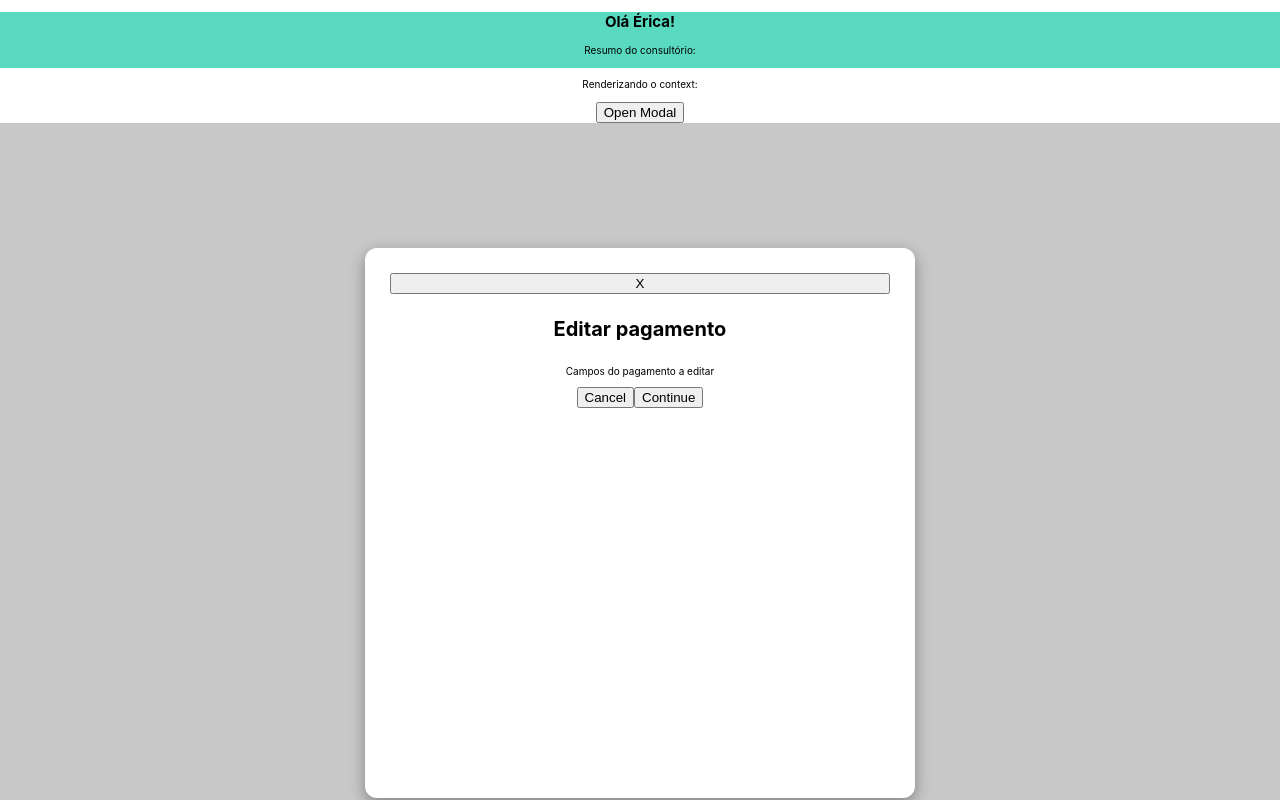
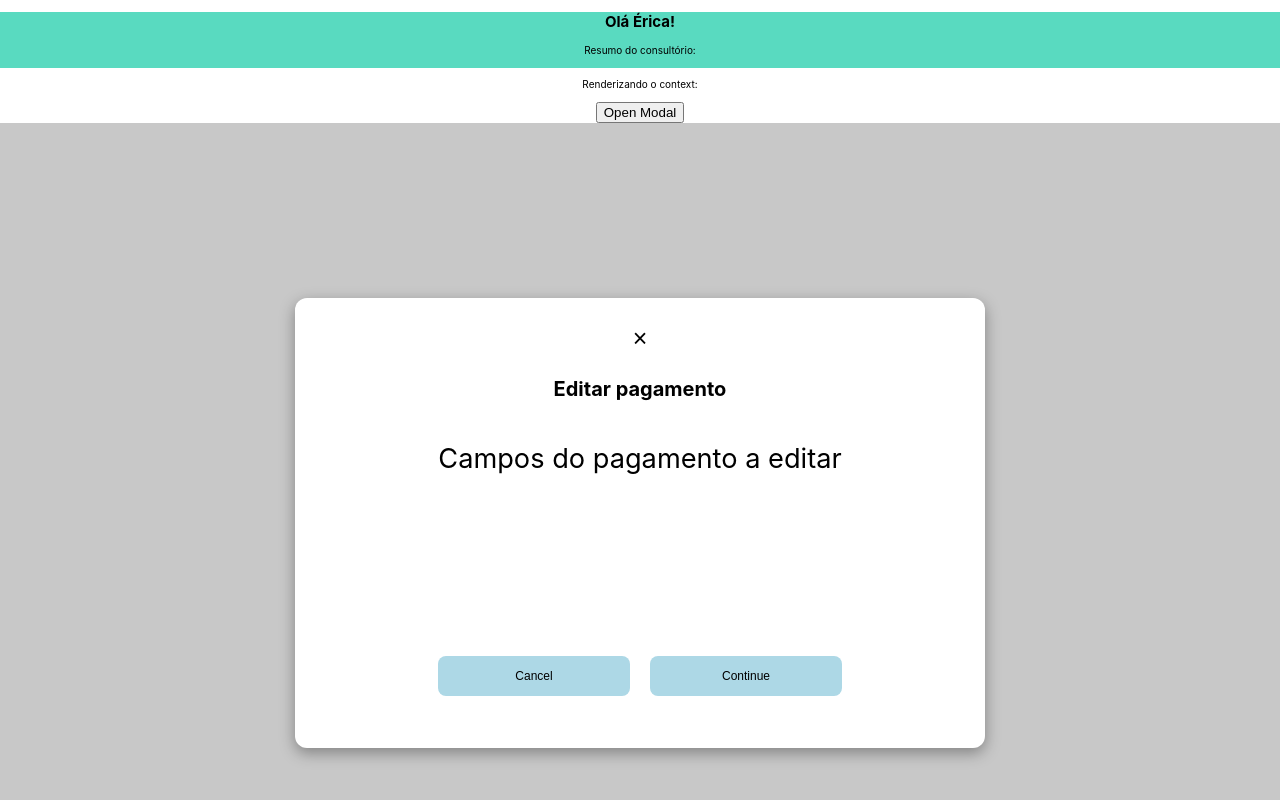
Before and after one commit to arturovaine/app-dentista, a React (Create React App) app in the folder app-frontend/: page / in a window 1280 px wide. Both pictures are taken after a click on the button "Open Modal". Built offline with nearby package versions, Linux system fonts and the light colour scheme.

Commit message:
style: css modal (container, buttons...)

```diff
--- a/app-frontend/src/App.css
+++ b/app-frontend/src/App.css
@@ -81,8 +81,8 @@ tbody tr.active-row {
 }
 
 .modal-container {
-  width: 500px;
-  height: 500px;
+  width: 50vw;
+  height: 50vh;
   border-radius: 12px;
   background-color: white;
   box-shadow: rgba(0,0,0,0.35) 0px 5px 15px;
@@ -97,6 +97,36 @@ tbody tr.active-row {
   margin-top: 10px;
 }
 
-.titleCloseBtn button {
+.title-close-btn button {
   background-color: transparent;
+  border: none;
+  font-size: 25px;
+  cursor: pointer;
 }
+
+.modal-container .body {
+  flex: 50%;
+  display: flex;
+  justify-content: center;
+  font-size: 1.7rem;
+  text-align: center;
+}
+
+.modal-container .footer {
+  flex: 20%;
+  display: flex;
+  justify-content: center;
+  align-items: center;
+}
+
+.modal-container .footer button {
+  width: 15vw;
+  height: 5vh;
+  margin: 10px;
+  border: none;
+  background-color: lightblue;
+  color: black;
+  border-radius: 8px;
+  font-size: 12px;
+  cursor: pointer;
+}
--- a/app-frontend/src/components/Modal.tsx
+++ b/app-frontend/src/components/Modal.tsx
@@ -4,7 +4,9 @@ function Modal({ closeModal }: any) {
   return (
     <div className='modal-background'>
       <div className='modal-container'>
-          <button onClick={() => closeModal(false)}> X </button>
+        <div className='title-close-btn'>
+          <button onClick={() => closeModal(false)}> &times; </button>
+        </div>
         <div className='title'></div>
           <h1>Editar pagamento</h1>
         <div className='body'>
--- a/app-frontend/src/context/Consumer.tsx
+++ b/app-frontend/src/context/Consumer.tsx
@@ -15,7 +15,7 @@ function Consumer() {
           Renderizando o context:
           <br /><br />
           <button
-            className="openModalBtn"
+            className="open-modal-btn"
             onClick={()=> {setOpenModal(true)}}
           >Open Modal</button>
           { openModal && <Modal closeModal={setOpenModal}/> }
```
